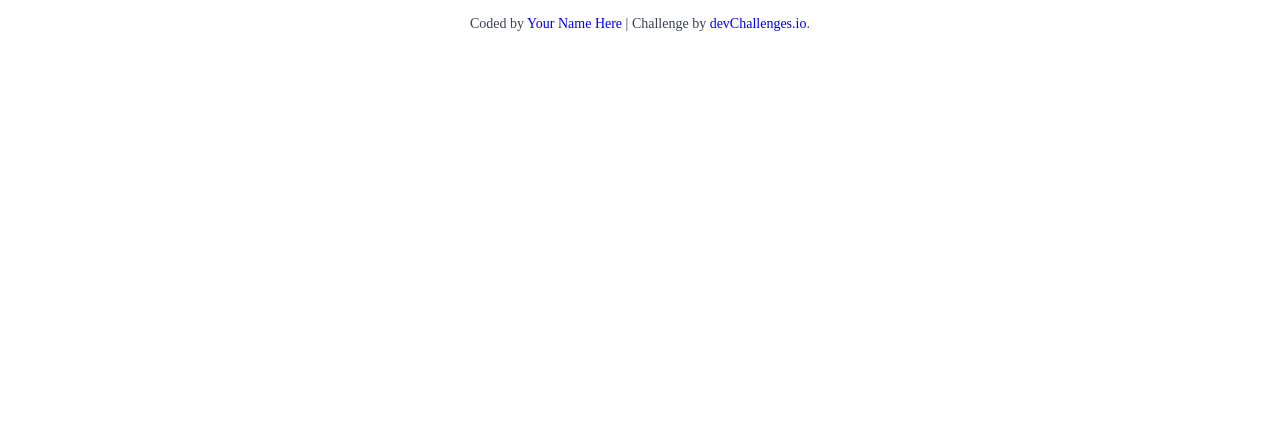
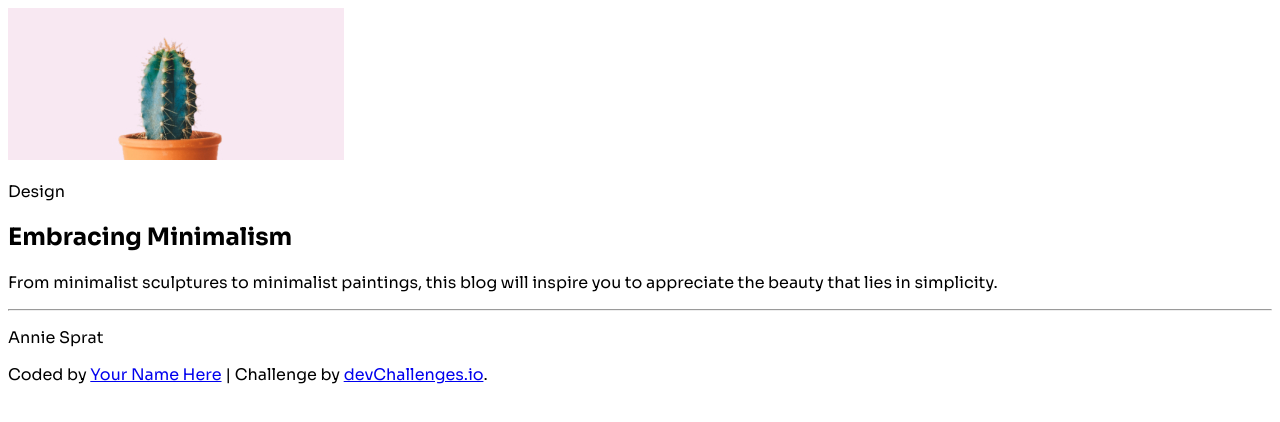
Before and after one commit to emiliofelixdev/Minimal-blog-card-starter, a plain HTML site: page index.html in a window 1280 px wide. Drawn offline with Linux system fonts and the light colour scheme.

Commit message:
all html done with basic css structure

```diff
--- a/index.html
+++ b/index.html
@@ -1,50 +1,51 @@
-<!DOCTYPE html>
+<!doctype html>
 <html lang="en">
   <head>
     <meta charset="UTF-8" />
     <meta name="viewport" content="width=device-width, initial-scale=1.0" />
-
+    <meta name="title" content="Embracing Minimalism | Blog Preview Card" />
+    <meta
+      name="description"
+      content="A minimalist blog preview card built by Emilio Felix. Exploring clean design and responsive web components."
+    />
+    <meta name="robots" content="index, follow" />
     <link
       rel="icon"
       href="resources/favicon.ico"
       type="image/x-icon"
       sizes="96x96"
     />
-
-    <title>devChallenges.io | Minimal Blog Card</title>
-
-    <!--You are welcome to delete these styles or modify them in your own stylesheet -->
-    <style>
-      * {
-        margin: 0;
-        padding: 0;
-        box-sizing: border-box;
-      }
-
-      body {
-        height: 100vh;
-      }
-
-      .author-info {
-        font-size: 14px;
-        text-align: center;
-        margin-top: 16px;
-        color: rgb(55, 65, 81);
-      }
-
-      .author-info a {
-        text-decoration: none;
-      }
-    </style>
+    <link rel="preconnect" href="https://fonts.googleapis.com" />
+    <link rel="preconnect" href="https://fonts.gstatic.com" crossorigin />
+    <link
+      href="https://fonts.googleapis.com/css2?family=Sora:wght@100..800&display=swap"
+      rel="stylesheet"
+    />
+    <link rel="stylesheet" href="styles.css" />
+    <title>Embracing Minimalism | Blog Preview Card</title>
   </head>
   <body>
-    <!-- Design
+    <article class="card">
+      <header>
+        <img
+          src="./resources/cactus.jpg"
+          alt="Minimalist green cactus in an orange clay pot"
+        />
+        <p>Design</p>
+      </header>
 
-  Embracing Minimalism
-
-  From minimalist sculptures to minimalist paintings, this blog will inspire you to appreciate the beauty that lies in simplicity.
-
-  Annie Spratt -->
+      <div class="card-info">
+        <h1>Embracing Minimalism</h1>
+        <p>
+          From minimalist sculptures to minimalist paintings, this blog will
+          inspire you to appreciate the beauty that lies in simplicity.
+        </p>
+      </div>
+      <hr />
+      <footer class="card-footer">
+        <p>Annie Sprat</p>
+      </footer>
+    </article>
 
     <div class="author-info">
       Coded by <a href="#">Your Name Here</a> | Challenge by
--- /dev/null
+++ b/styles.css
@@ -0,0 +1,21 @@
+:root {
+  /* This is for the background colors and hr line */
+  --color-body-bg: #ffffff;
+  --color-card-bg: #fafaf9;
+  /* This is for the typography colors */
+  --color-text-header: #20293a;
+  --color-text-body: #394150;
+  /* This is for the design badge */
+  --color-badge-text: #7c19ee;
+  --color-badge-bg: #f2eafd;
+  /* Font sizes */
+  --fs-title: 1.125rem;
+  --fs-body: 0.875rem;
+  --fs-tag: 0.625rem;
+  --fs-footer: 0.75rem;
+}
+
+body {
+  font-family: "Sora", sans-serif;
+  background-color: var(--color-body-bg);
+}
```
